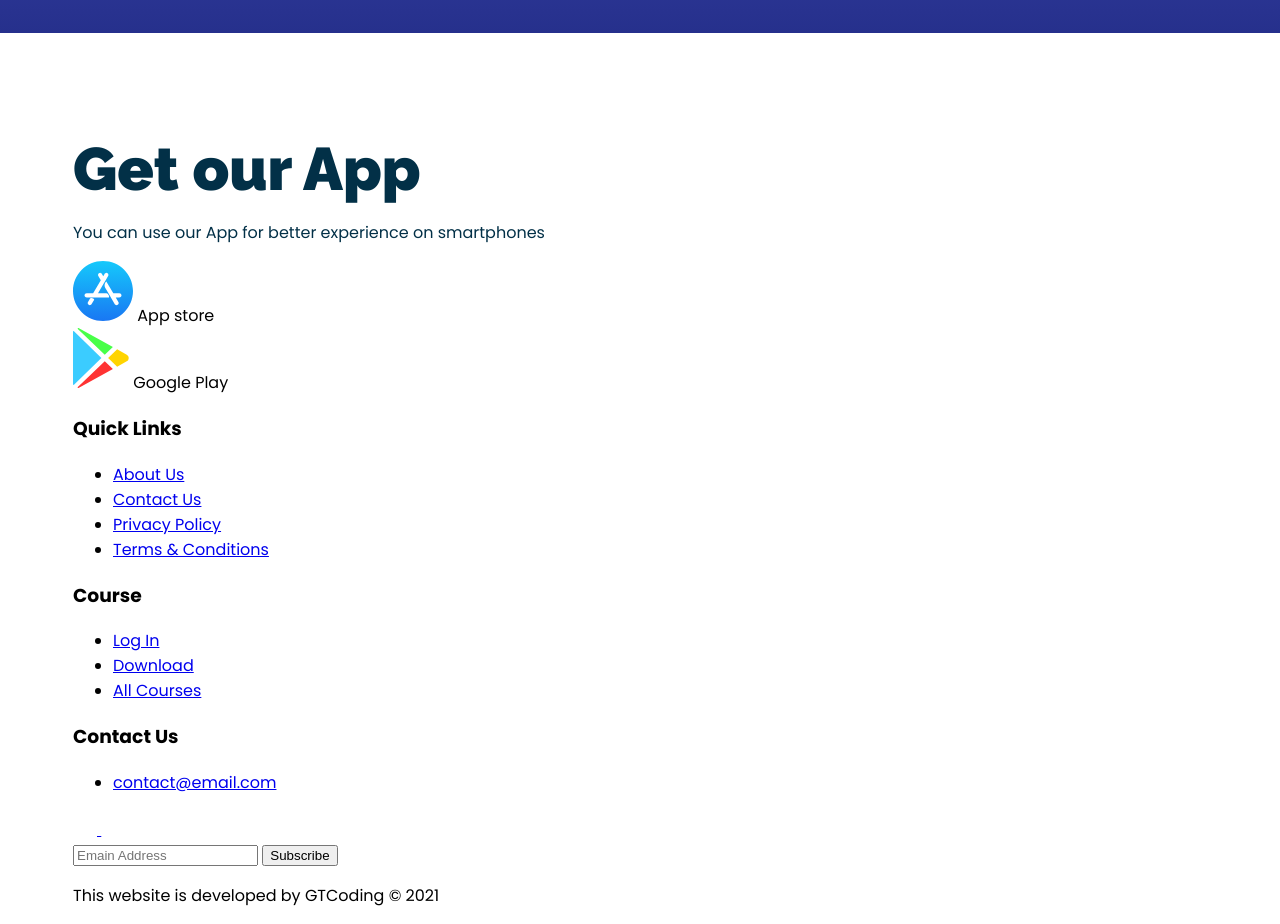
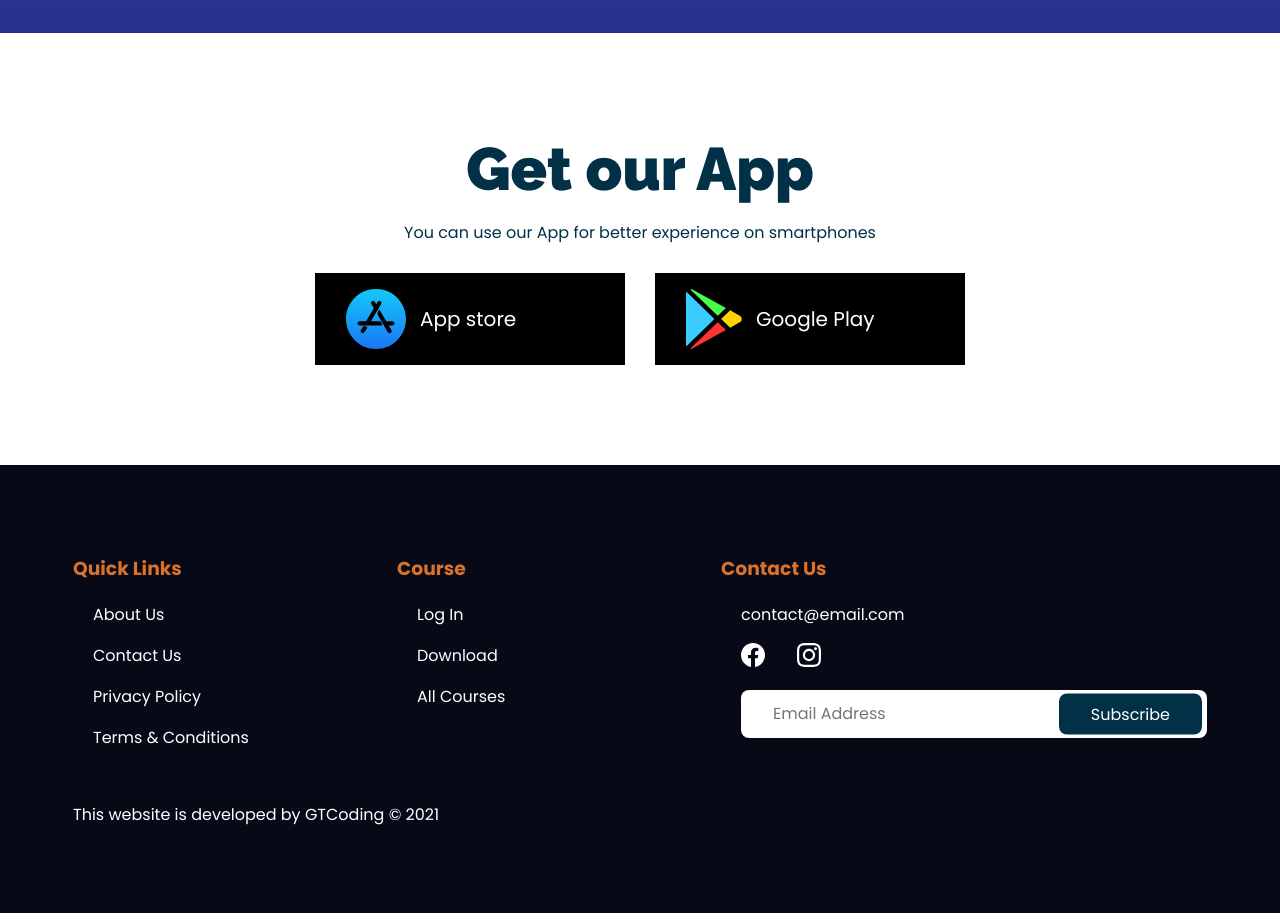
Before and after one commit to jeffersonbalde/course-static-website, a website built with Vite: page index.html in a window 1280 px wide. Shown: the part 2280-3204 px from the top of the page. Built offline with nearby package versions, Linux system fonts and the light colour scheme.

Commit message:
footer and app done

```diff
--- a/index.css
+++ b/index.css
@@ -407,3 +407,112 @@ section p {
     position: absolute;
     right: 0;
 }
+
+/* app section */
+
+.app-section {
+    text-align: center;
+}
+
+.app-section .app-buttons {
+    display: flex;
+    justify-content: center;
+    align-items: center;
+    gap: 30px;
+    margin-top: 24px;
+}
+
+.app-section .app-btn {
+    padding: 16px 31px;
+    background: #000000;
+    color: #fff;
+    display: flex;
+    align-items: center;
+    gap: 14px;
+    min-width: 310px;
+}
+
+.app-section .app-btn span {
+    font-family: 'Poppins', sans-serif;
+    font-weight: 400;
+    font-size: 20px;
+    color: #FFFFFF;
+}
+
+/* footer */
+
+footer {
+    background-color: var(--dark-color);
+    color: #fff;
+    margin-top: 100px;
+    padding: 70px 0;
+}
+
+footer a {
+    text-decoration: none;
+    color: #fff;
+}
+
+footer h3 {
+    color: var(--orange-color);
+}
+
+footer ul {
+    list-style: none;
+    padding-left: 20px;
+}
+
+footer ul li {
+    margin: 16px 0;
+}
+
+footer .links-container {
+    display: grid;
+    grid-template-columns: 2fr 2fr 3fr;
+}
+
+footer .social {
+    margin-left: 20px;
+}
+
+footer .social a {
+    margin-right: 28px;
+}
+
+footer form {
+    margin-left: 20px;
+    margin-top: 16px;
+    position: relative;
+}
+
+footer form input {
+    font-family: 'Poppins', sans-serif;
+    font-weight: 400;
+    font-size: 16px;
+    line-height: 200%;
+    color: #000000;
+    border-radius: 8px;
+    padding: 8px 32px;
+    border: none;
+    width: 100%;
+}
+
+footer form .submit-btn {
+    position: absolute;
+    right: 5px;
+    top: 50%;
+    transform: translateY(-50%);
+    background-color: var(--dark-blue-color);
+    border-radius: 8px;
+    padding: 8px 32px;
+    border: 0;
+    font-family: 'Poppins', sans-serif;
+    font-weight: 400;
+    font-size: 16px;
+    color: #FFFFFF;
+    cursor: pointer;
+}
+
+footer .copyright {
+    margin-top: 36px;
+}
--- a/index.html
+++ b/index.html
@@ -250,7 +250,7 @@
               </li>
             </ul>
 
-            <div class="socials">
+            <div class="social">
               <a href="#">
                 <img src="images/facebook.svg" alt="facebook-logo">
               </a>
@@ -261,7 +261,7 @@
             </div>
 
             <form action="#" >
-              <input type="text" placeholder="Emain Address">
+              <input type="text" placeholder="Email Address">
               <button class="submit-btn">Subscribe</button>
             </form>
           </div>
```
